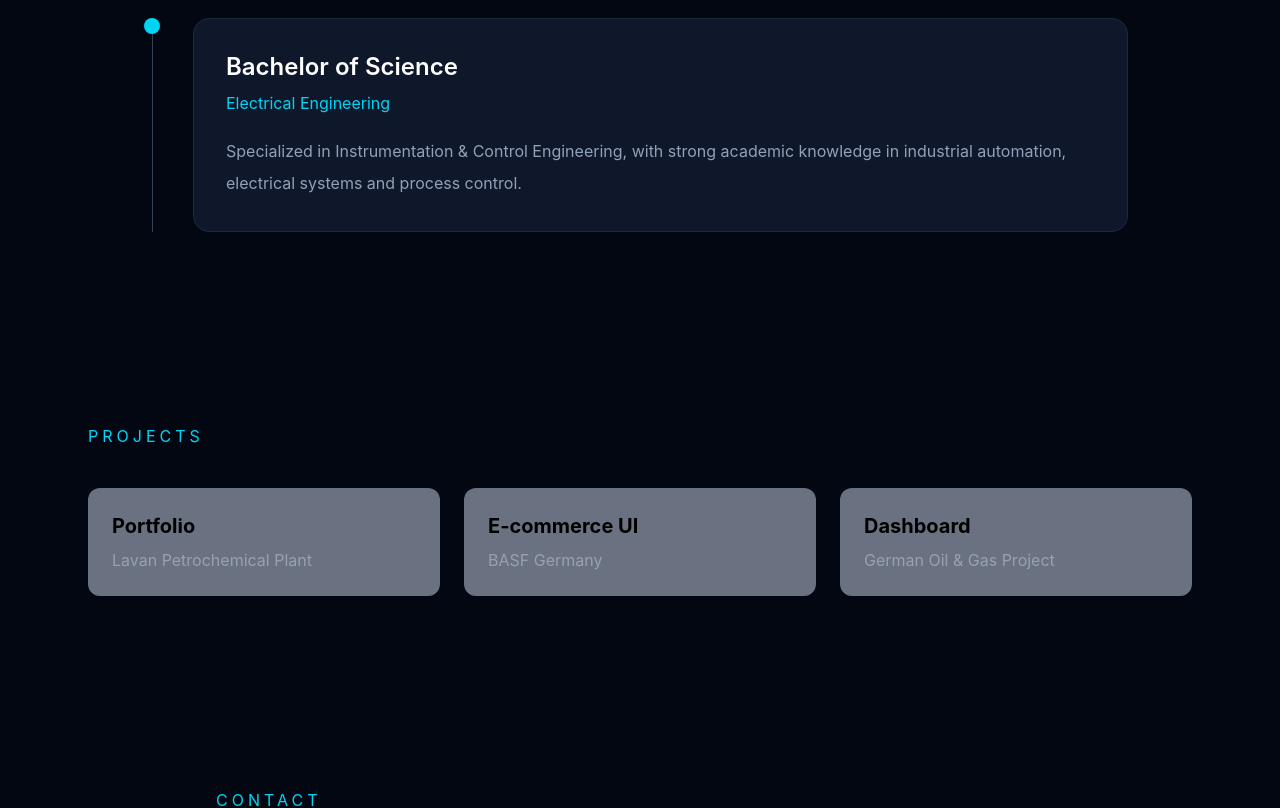
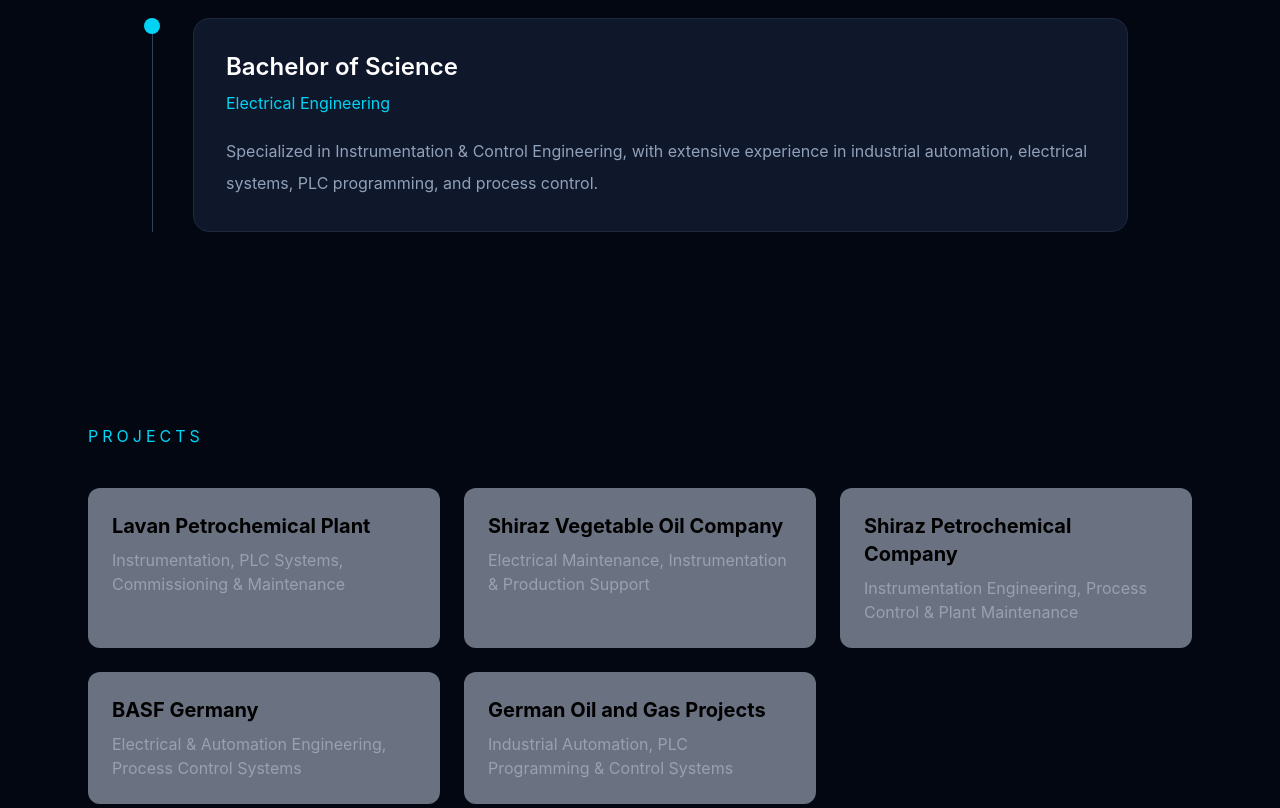
Before and after one commit to gitmit238/upwork-resume-1, a React (Vite) app: page / in a window 1280 px wide. Shown: the part 3740-4548 px from the top of the page. Built offline with nearby package versions, Linux system fonts and the light colour scheme.

Commit message:
fix bug in Portfolio section

```diff
--- a/src/components/Education.jsx
+++ b/src/components/Education.jsx
@@ -29,9 +29,7 @@
             </p>
 
             <p className="text-slate-400 mt-5 leading-8">
-              Specialized in Instrumentation & Control Engineering,
-              with strong academic knowledge in industrial automation,
-              electrical systems and process control.
+              Specialized in Instrumentation & Control Engineering, with extensive experience in industrial automation, electrical systems, PLC programming, and process control.
             </p>
 
           </div>
--- a/src/components/Projects.jsx
+++ b/src/components/Projects.jsx
@@ -1,9 +1,11 @@
 export default function Projects() {
   const projects = [
-    { title: "Portfolio", desc: "Lavan Petrochemical Plant" },
-    { title: "E-commerce UI", desc: "BASF Germany" },
-    { title: "Dashboard", desc: "German Oil & Gas Project" },
-  ]
+    { title: "Lavan Petrochemical Plant", desc: "Instrumentation, PLC Systems, Commissioning & Maintenance" },
+    { title: "Shiraz Vegetable Oil Company", desc: "Electrical Maintenance, Instrumentation & Production Support" },
+    { title: "Shiraz Petrochemical Company", desc: "Instrumentation Engineering, Process Control & Plant Maintenance" },
+    { title: "BASF Germany", desc: "Electrical & Automation Engineering, Process Control Systems"},
+    { title : "German Oil and Gas Projects", desc: "Industrial Automation, PLC Programming & Control Systems"}
+  ];
 
   return (
     <section className="py-24 px-6 max-w-6xl mx-auto">
```
